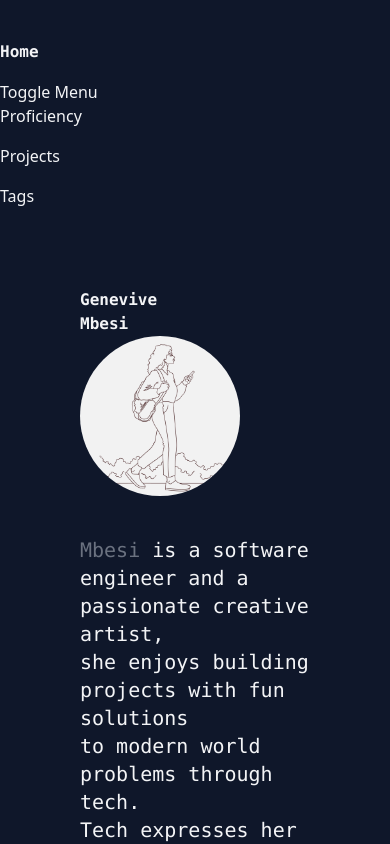
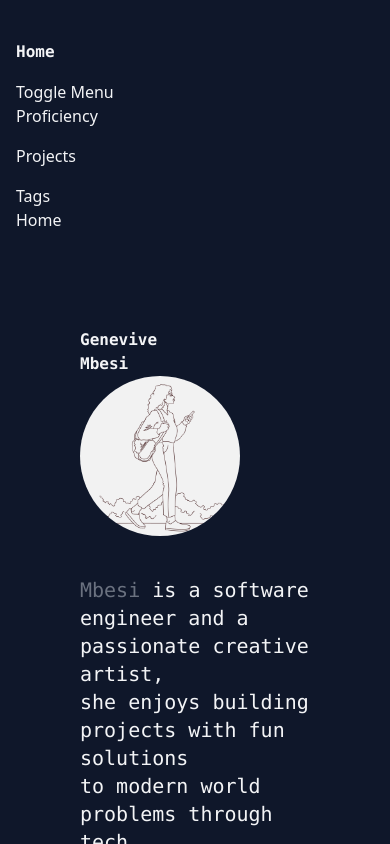
Before and after one commit to Genevive-Mbesi/Portfolio, a React (Create React App) app in the folder portfolio/: page / in a window 390 px wide. Both pictures are taken after a click on the button "Toggle Menu". Shown: the top 844 px of the page. Built offline with nearby package versions, Linux system fonts and the light colour scheme.

Commit message:
nav response

```diff
--- a/portfolio/src/components/navbar.jsx
+++ b/portfolio/src/components/navbar.jsx
@@ -10,7 +10,7 @@ export default function Navbar() {
 
   return (
     <div className="container items-center justify-center mx-auto text-gray-100 text-s">
-      <nav className="py-10 flex flex-col lg:flex-row lg:justify-between">
+      <nav className="py-10 pl-4 lg:pl-0 flex flex-col lg:flex-row lg:justify-between">
         <h1 className="text-s font-semibold font-mono mb-4 lg:mb-0">
           <Link to="/">Home</Link>
         </h1>
@@ -32,6 +32,10 @@ export default function Navbar() {
           <li>
             <Link to="/associations">Tags</Link>
           </li>
+          {/* Include "Home" link in the menu for smaller screens */}
+          <li className="mb-4 lg:hidden">
+            <Link to="/">Home</Link>
+          </li>
         </ul>
       </nav>
     </div>
```
